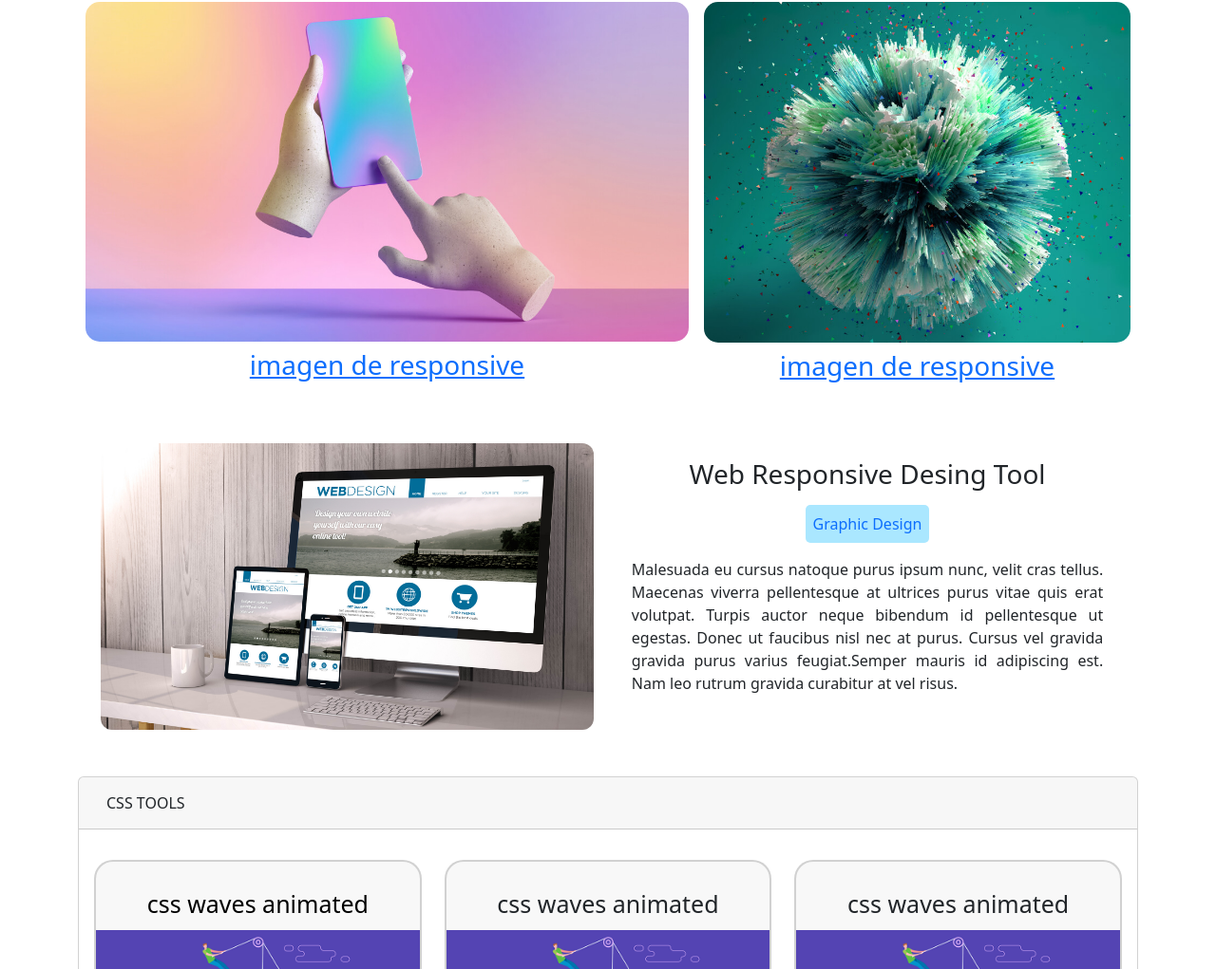
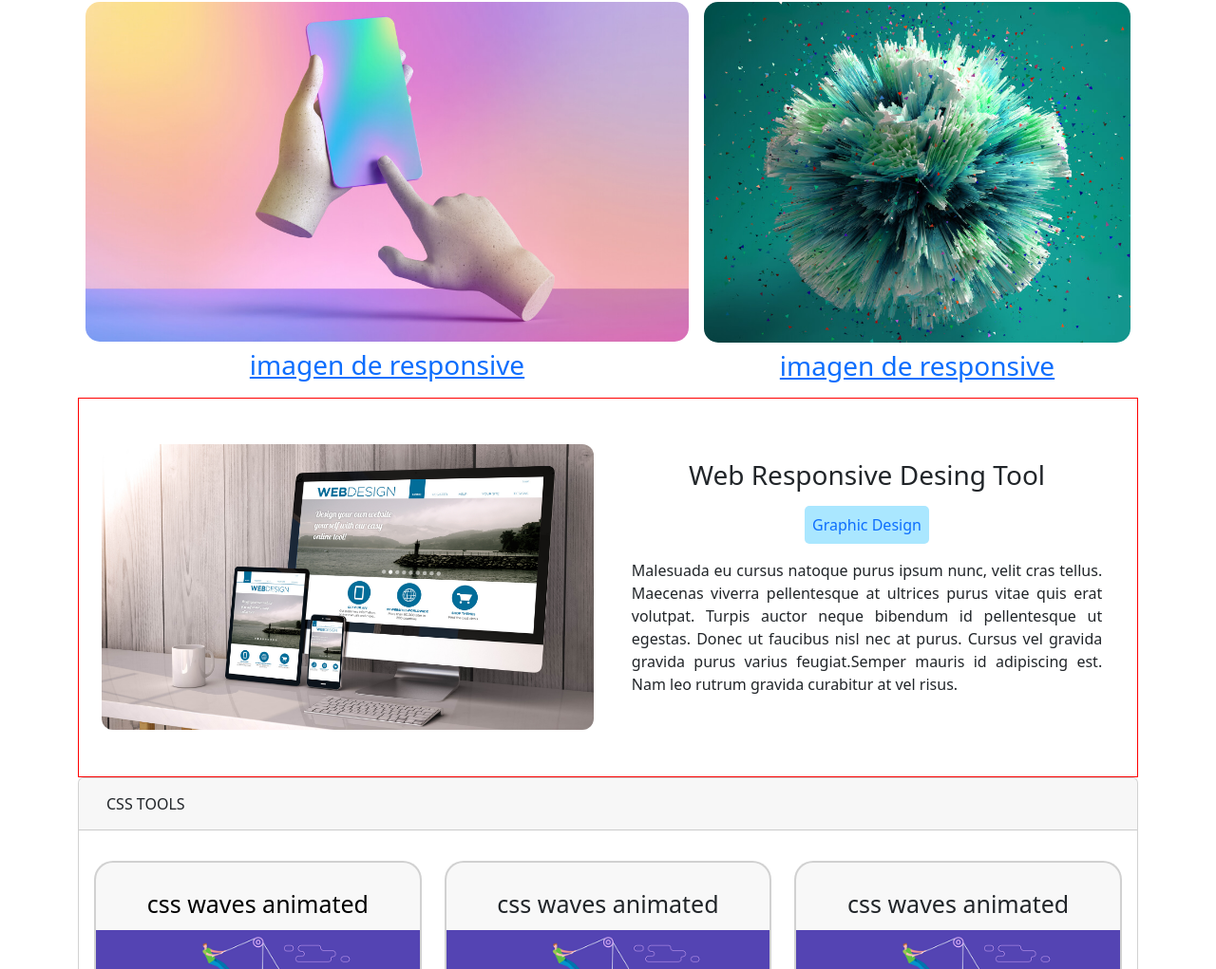
Before and after one commit to erre0uno/Andres_Dev, a plain HTML site: page index.html in a window 1280 px wide. Shown: the part 79-1100 px from the top of the page at 95% size. Drawn offline with nearby package versions, Linux system fonts and the light colour scheme.

Commit message:
primeros cambios

```diff
--- a/index.html
+++ b/index.html
@@ -169,7 +169,7 @@
       </div>
     </section>
 
-    <section id="responsive" class="container" >
+    <section id="responsive" class="container" style="max-height:400px; border:1px solid red  ;" >
       <div class="row">
         <div class="col-md-6">
             <img src="./img/responsive.jpeg" alt="" class="img-fluid">
```
